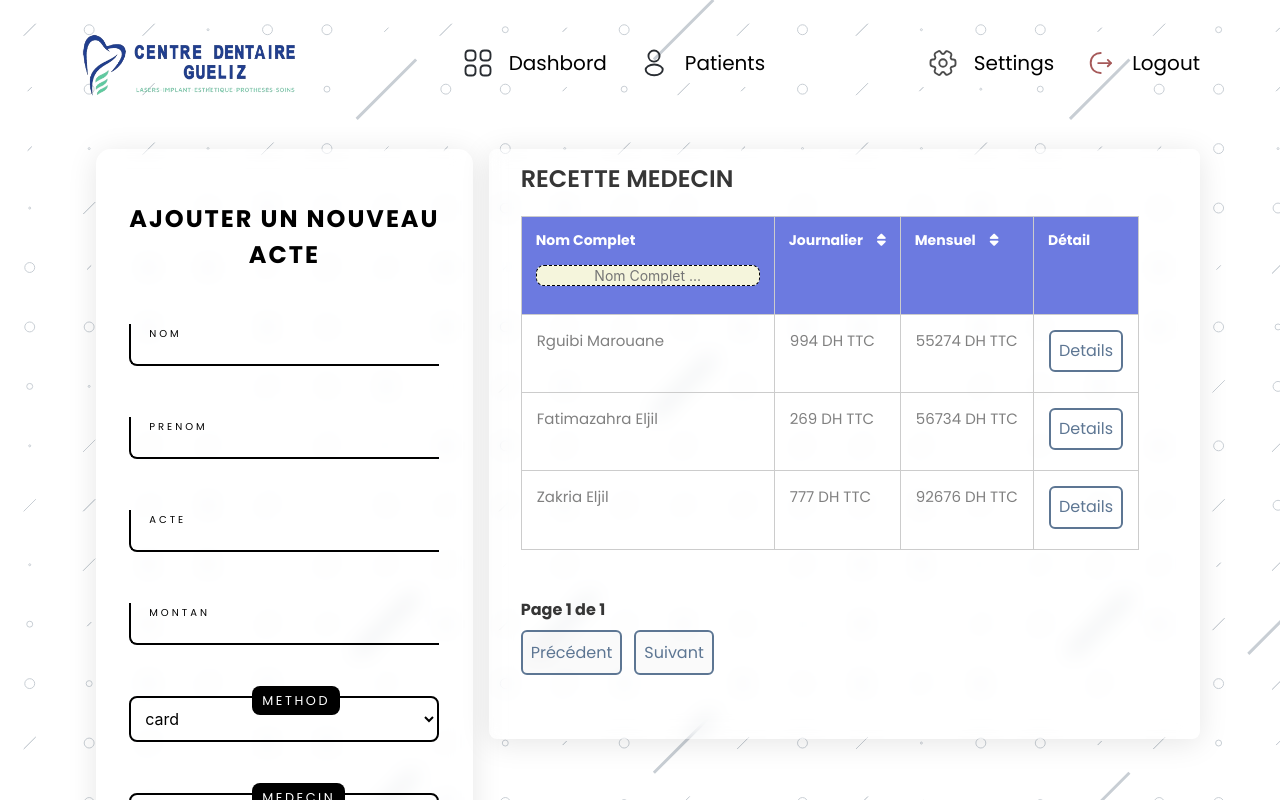
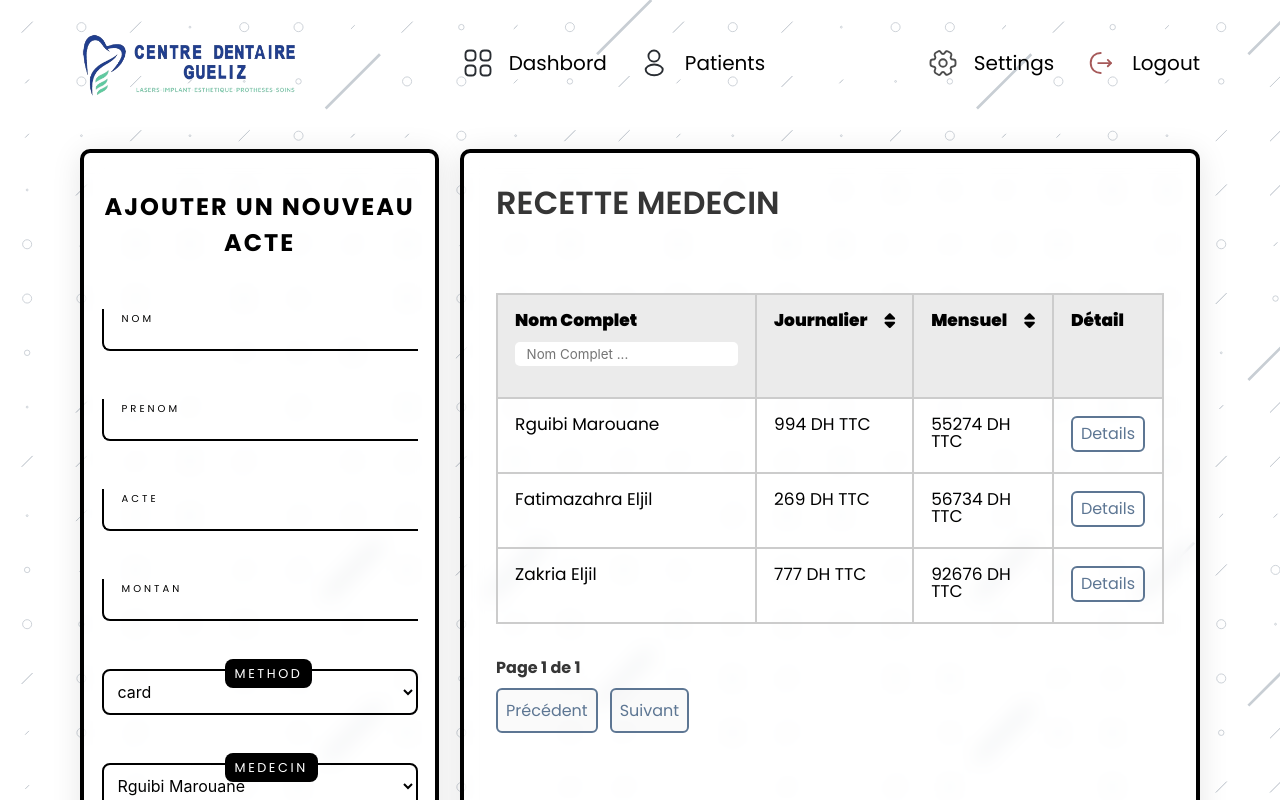
Before and after one commit to DevHolako/CDG, a React (Vite) app: page / in a window 1280 px wide. Both pictures are taken after a click on the button "login". Shown: the top 800 px of the page. Built offline with nearby package versions, Linux system fonts and the light colour scheme.

Commit message:
fix some css

```diff
--- a/src/components/CustomTable.jsx
+++ b/src/components/CustomTable.jsx
@@ -46,8 +46,8 @@ function CustomTable({
   } = instance;
   const { pageIndex } = state;
   return (
-    <div className="medecin-table">
-      <table className="is-table " {...getTableProps()}>
+    <div className="table-container">
+      <table className="is-table" {...getTableProps()}>
         <thead className="tbl-header">
           {headerGroups.map((headerGroup) => (
             <tr {...headerGroup.getHeaderGroupProps()}>
--- a/src/components/InputFilter.jsx
+++ b/src/components/InputFilter.jsx
@@ -7,7 +7,7 @@ export function ColFilter({ column }) {
       className="inputFilter"
       type="text"
       value={filterValue || ""}
-      placeholder={`${column.Header} ...`}
+      placeholder={`  ${column.Header} ...`}
       onChange={(e) => setFilter(e.target.value)}
     />
   );
--- a/src/components/PatientCard.tsx
+++ b/src/components/PatientCard.tsx
@@ -38,10 +38,8 @@ const PatientCard: React.FC<PatientCardProps> = ({ targetPatient, method }) => {
 
   return (
     <>
-      <div className="container">
-        <div className="custom_card shadow">
+      <div className="custom_card bg">
         <h2 className="card_title">{Title}</h2>
-
         <div className="inputBox">
           <input
             type="text"
@@ -93,9 +91,7 @@ const PatientCard: React.FC<PatientCardProps> = ({ targetPatient, method }) => {
           <select
             required
             value={patient.method}
-              onChange={(e) =>
-                setPatient({ ...patient, method: e.target.value })
-              }
+            onChange={(e) => setPatient({ ...patient, method: e.target.value })}
           >
             <optgroup label="Méthodes de payement">
               {PAYMENT_METHODS.map((method) => (
@@ -130,7 +126,6 @@ const PatientCard: React.FC<PatientCardProps> = ({ targetPatient, method }) => {
           {method == "ajouter" ? "Ajouter" : "Modifier" ? "Modifier" : ""}
         </button>
       </div>
-      </div>
     </>
   );
 };
--- a/src/components/Settings.jsx
+++ b/src/components/Settings.jsx
@@ -1,8 +1,7 @@
 import React from "react";
 function Settings() {
   return (
-    <div class="container">
-      <div class="custom_card">
+    <div class="custom_card bg">
       <h2 class="card_title">Profile</h2>
 
       <div class="inputBox">
@@ -32,7 +31,6 @@ function Settings() {
 
       <button class="enter">Modifier</button>
     </div>
-    </div>
   );
 }
 
--- a/src/pages/Receptionist/Dashbord.jsx
+++ b/src/pages/Receptionist/Dashbord.jsx
@@ -10,15 +10,11 @@ import "./styles/dashbord.css";
 function Dashbord() {
   return (
     <div className="dashbord-container">
-      <section className="section1 ">
-        <PatientCard method={"ajouter"} />
-      </section>
-      <section className="section2 shadow">
-        <div className="medecin_container container">
-          <h2 className="title is-4 rece-title">RECETTE MEDECIN</h2>
-          <CustomTable inc_data={data} inc_cols={columnes} isMedecin={true} />
-        </div>
-      </section>
+      <PatientCard method={"ajouter"} />
+      <div className="bg section2">
+        <h2 className="title is-3">RECETTE MEDECIN</h2>
+        <CustomTable inc_data={data} inc_cols={columnes} isMedecin={true} />
+      </div>
     </div>
   );
 }
--- a/src/pages/Receptionist/Patients.jsx
+++ b/src/pages/Receptionist/Patients.jsx
@@ -5,16 +5,14 @@ import "./styles/patients.css";
 import CustomTable from "../../components/CustomTable";
 function Patients() {
   return (
-    <>
-      <div className="container patients_contanier">
-        <h1 className="card_title mb-5">List Patients</h1>
-        <div className="arrows">
-          <div className="scroll-left-arrow"></div>
-          <div className="scroll-rghit-arrow"></div>
-        </div>
-        <CustomTable inc_data={data} inc_cols={columnes} isPatient={true} />
+    <div className="pt-contanier bg">
+      <h1 className="title is-2 is-center">List Patients</h1>
+      <div className="arrows">
+        <div className="scroll-left-arrow"></div>
+        <div className="scroll-rghit-arrow"></div>
       </div>
-    </>
+      <CustomTable inc_data={data} inc_cols={columnes} isPatient={true} />
+    </div>
   );
 }
 
--- a/src/pages/Receptionist/styles/dashbord.css
+++ b/src/pages/Receptionist/styles/dashbord.css
@@ -1,24 +1,19 @@
 /* //---------Dashbord container----------// */
 .dashbord-container {
     display: flex;
-    gap: 0;
+    flex-direction: column;
+    gap: 2em;
 }
 
 
+
 .section2 {
-    width: 70%;
-    height: max-content;
+    padding: 2em;
+    display: flex;
+    flex-direction: column;
+    gap: 3em;
 }
 
-
-.shadow {
-    padding: 1rem;
-    border-radius: 0.5rem;
-    box-shadow: 0 4px 30px rgba(0, 0, 0, 0.1);
-    -webkit-backdrop-filter: blur(10px);
-    backdrop-filter: blur(10px);
-
-}
 
 
 
@@ -28,19 +23,13 @@
 /* //---------// */
 
 
-@media screen and (max-width: 1224px) {
-
-    .section1 {
-        width: 100%;
+@media screen and (min-width : 1024px) {
+    .dashbord-container {
+        display: grid;
+        grid-template-columns: 1fr 2fr;
+        gap: 1.3em;
     }
 
-    .section2 {
-        width: 100%;
-    }
 
-    .dashbord-container {
-        flex-direction: column;
-        gap: 2em;
-        flex-wrap: nowrap;
-    }
+
 }
--- a/src/pages/Receptionist/styles/patients.css
+++ b/src/pages/Receptionist/styles/patients.css
@@ -1,19 +1,13 @@
-.patients_contanier {
-    padding: 1em !important;
-    box-shadow: 0 4px 30px rgba(0, 0, 0, 0.1);
-    border-radius: 15px;
-    -webkit-backdrop-filter: blur(10px);
-    backdrop-filter: blur(30px);
-    position: relative !important;
-    display: flex;
-    flex-direction: column;
+.pt-contanier {
+    padding: 2em;
+
 }
 
 
 
 @media screen and (min-width:1200px) {
 
-    .patients_contanier {
+    .pt-contanier {
         align-items: center;
     }
 }
--- a/src/styles/main.css
+++ b/src/styles/main.css
@@ -49,9 +49,10 @@ a {
 
 #root {
     margin: 0;
-    color: #000 !important;
+    color: #000;
     scroll-behavior: smooth;
     overflow: auto;
+    min-height: 100vh;
     background-image: url('../assets/svg/bg1.svg');
     background-repeat: no-repeat;
     background-size: cover;
@@ -66,6 +67,18 @@ a {
     margin-bottom: 3em;
 }
 
+.is-center {
+    text-align: center;
+}
+
+
+.bg {
+    border: #000 4px solid;
+    border-radius: 10px;
+    box-shadow: 0 4px 30px rgba(0, 0, 0, 0.1);
+    -webkit-backdrop-filter: blur(10px);
+    backdrop-filter: blur(10px);
+}
 
 
 
@@ -88,11 +101,8 @@ a {
     align-items: center;
     min-height: 350px;
     min-width: 100%;
-    gap: 35px;
-    border-radius: 15px;
-    box-shadow: 0 4px 30px rgba(0, 0, 0, 0.1);
-    -webkit-backdrop-filter: blur(10px);
-    backdrop-filter: blur(10px);
+    gap: 2em;
+
 }
 
 .inputBox {
@@ -177,6 +187,7 @@ a {
 
 @media screen and (min-width:700px) {
 
+
     .inputBox,
     .inputBox1 {
         margin-top: 1em;
@@ -185,6 +196,12 @@ a {
 }
 
 @media screen and (max-width:700px) {
+    .custom_card {
+        padding: 1em;
+        align-items: unset;
+        min-height: none;
+    }
+
     .inputBox select {
         width: 100%;
         min-width: 200px;
--- a/src/styles/tables.css
+++ b/src/styles/tables.css
@@ -1,53 +1,42 @@
 /* Medecin table  */
-.medecin-table {
+.table-container {
     display: flex;
     flex-direction: column;
-    gap: 3em;
+    gap: 2em;
+}
+
+.is-table {
+    overflow: auto !important;
+    font-size: 17px;
 }
 
 .tab-name {
-    font-weight: 700;
+    font-weight: 900;
     display: flex;
     gap: 1em;
 }
 
-
-
-
 .is-table tr td,
 .is-table tr th {
-    border: 1px solid #cccccc;
+    border: 2px solid #cccccc;
     padding: 1em;
 }
 
 
 .is-table th {
-    --colth: #fff;
-    font-family: Lato-Bold;
-    font-size: 14px;
-    color: var(--colth);
-    line-height: 1.4;
+    color: #000;
+    font-weight: 600;
+    line-height: 1;
     background-color: #6c7ae0;
+    background-color: rgb(235, 235, 235);
 }
 
 .is-table td {
-    font-size: 15px;
-    color: gray;
-    line-height: 1.4;
-
-
+    color: #000;
+    font-weight: 400;
+    line-height: 1;
 }
 
-
-
-.is-table {
-    display: block;
-    width: 100%;
-    margin: 0 auto;
-    overflow: auto !important;
-    border-collapse: collapse;
-    color: #666666;
-}
 
 
 
@@ -55,14 +44,11 @@
 .inputFilter {
     outline: none;
     margin: 1em 0;
-    text-align: center;
+    padding: .3em;
     border: none;
     color: #000 !important;
-    font-size: 1em;
-    background: beige;
-    border: 1px dashed #000;
     transition: 0.1s;
-    border-radius: 8px;
+    border-radius: 5px;
 }
 
 
```
Also changed, not shown: src/pages/Receptionist/Modifier.tsx (+8 -8 lines). Lines whose indentation alone changed are shown as unchanged.
